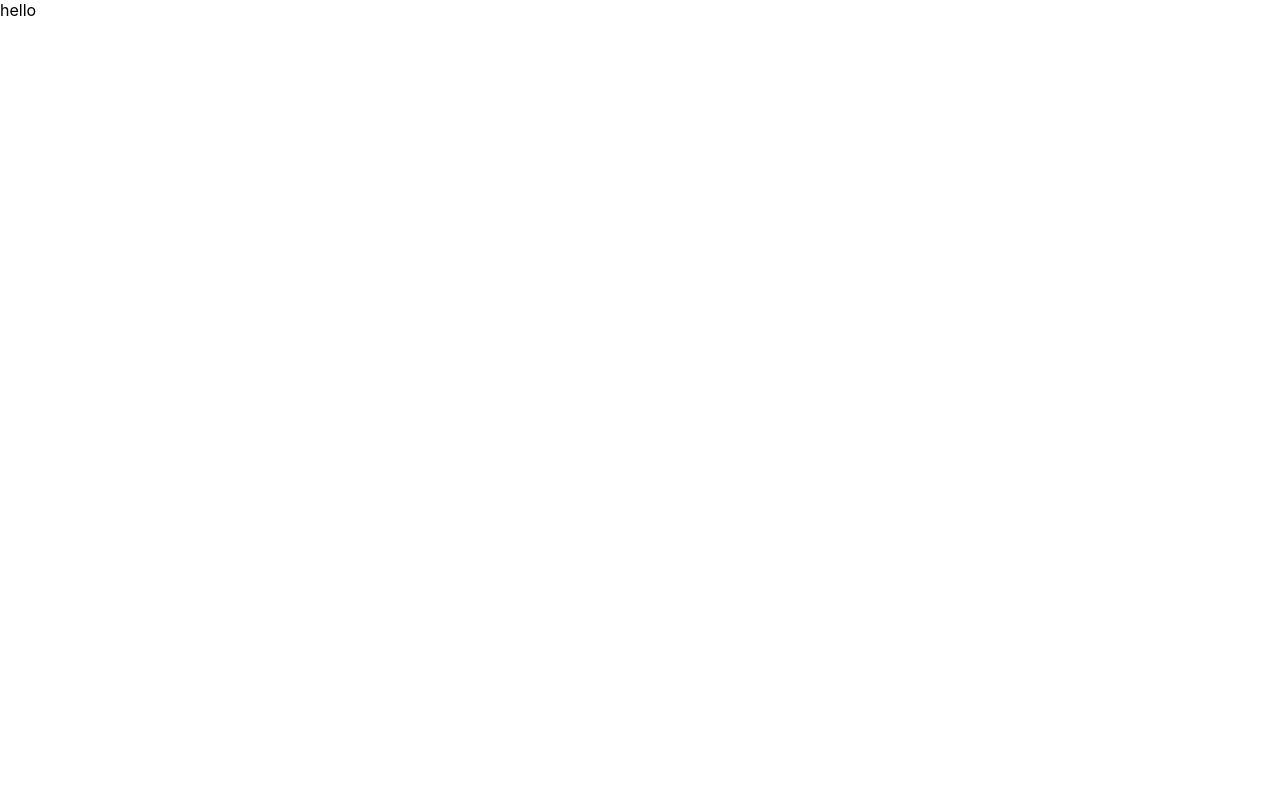
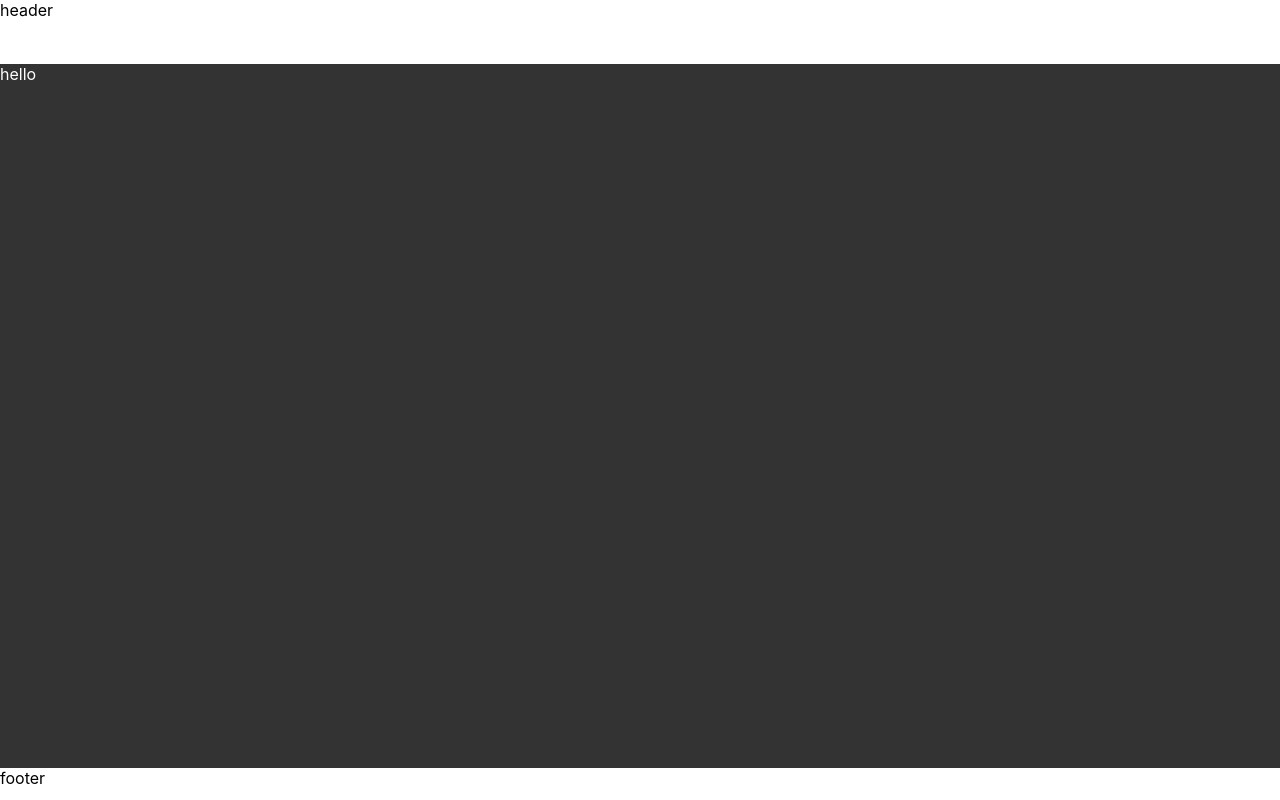
Before and after one commit to milligramme/react-app-dashboard, a React (Create React App) app: page / in a window 1280 px wide. Built offline with nearby package versions, Linux system fonts and the light colour scheme.

Commit message:
add template

```diff
--- a/src/components/pages/About/index.tsx
+++ b/src/components/pages/About/index.tsx
@@ -1,9 +1,11 @@
 import React from "react";
 
+import MainTemplate from "../../templates/MainTemplate";
+
 const About: React.FunctionComponent = () => (
-  <div>
+  <MainTemplate>
     about
-  </div>
+  </MainTemplate>
 );
 
 export default About;
--- a/src/components/pages/Home/index.tsx
+++ b/src/components/pages/Home/index.tsx
@@ -1,9 +1,11 @@
 import React from "react";
 
+import MainTemplate from "../../templates/MainTemplate";
+
 const Home: React.FunctionComponent = () => (
-  <div>
+  <MainTemplate>
     hello
-  </div>
+  </MainTemplate>
 );
 
 export default Home;
--- /dev/null
+++ b/src/components/templates/MainTemplate/classes.module.css
@@ -0,0 +1,19 @@
+.LayoutPage {
+  height: 100%;
+  width: 100%;
+  min-width: fit-content;
+}
+
+.LayoutContainer {
+  background-color: #333;
+  color: #fff;
+  min-height: calc(100vh - 96px);
+}
+
+.LayoutHeader {
+  height: 64px;
+}
+
+.LayoutFooter {
+  height: 32px;
+}
--- /dev/null
+++ b/src/components/templates/MainTemplate/index.tsx
@@ -0,0 +1,20 @@
+import React from "react";
+
+import classes from "./classes.module.css";
+
+const MainTemplate: React.FunctionComponent = ({ children }) => (
+  <div className={classes.LayoutPage}>
+    <header className={classes.LayoutHeader}>
+      header
+    </header>
+    <div className={classes.LayoutContainer}>
+      {children}
+    </div>
+    <footer className={classes.LayoutFooter}>
+      footer
+    </footer>
+  </div>
+);
+
+
+export default MainTemplate;
```
